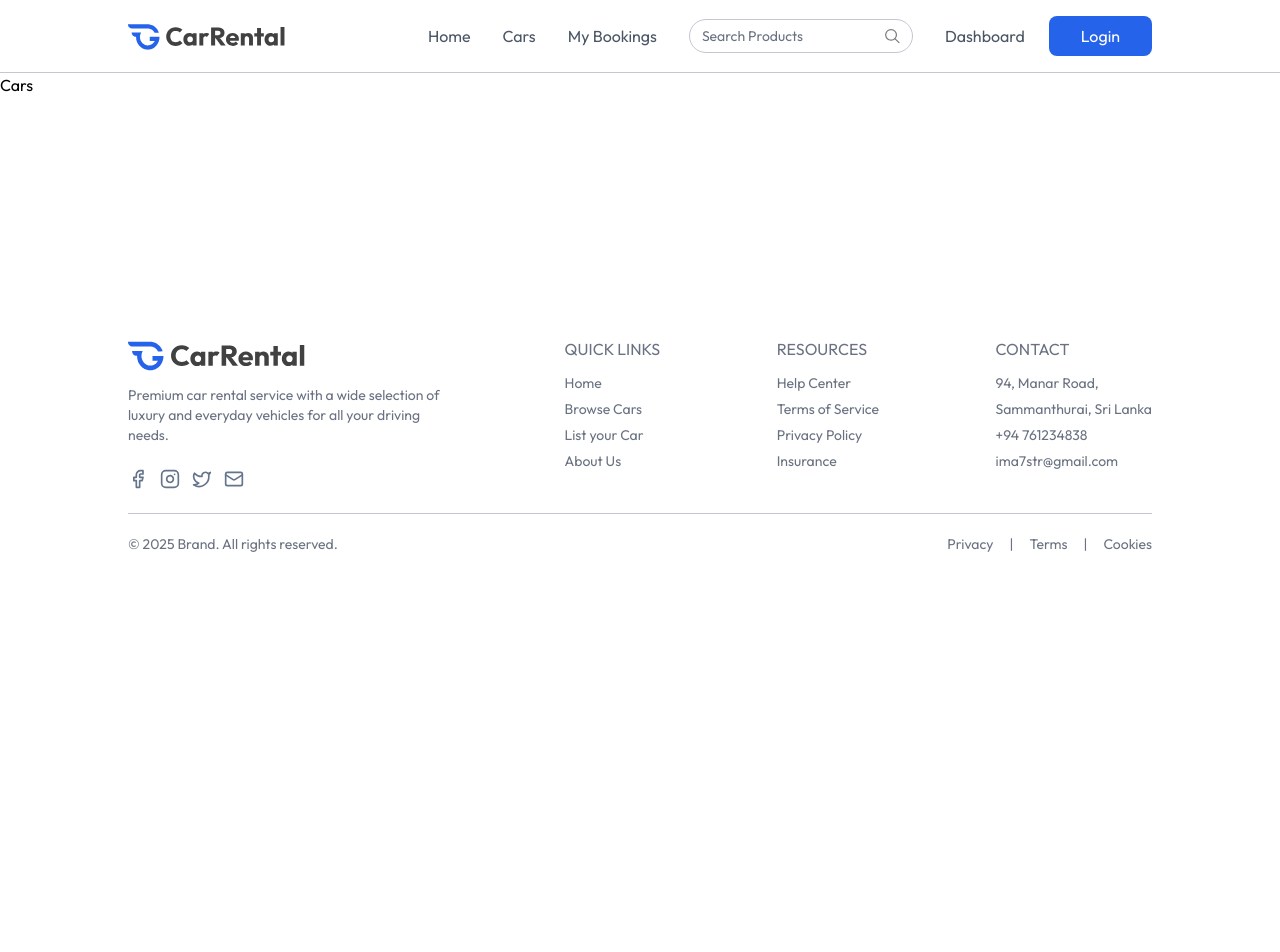
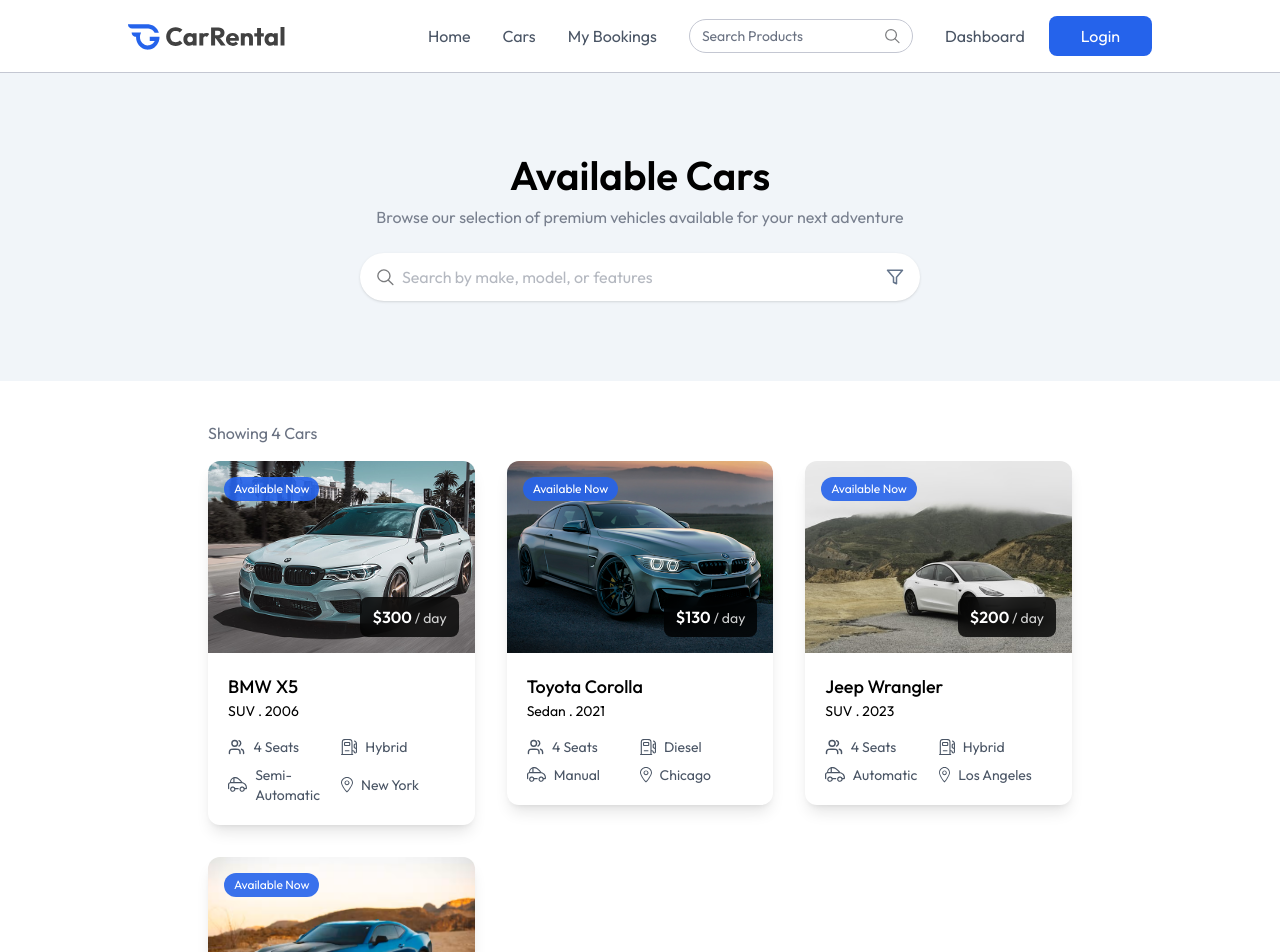
Before and after one commit to Mohamed-Aseem/car-rental-react, a React (Vite) app in the folder client/: page /cars in a window 1280 px wide. Shown: the top 952 px of the page. Before the commit the page ends 800 px from the top, so only its background shows below. Built offline with nearby package versions, Linux system fonts and the light colour scheme.

Commit message:
Create Cars page

```diff
--- a/client/src/pages/Cars.jsx
+++ b/client/src/pages/Cars.jsx
@@ -1,8 +1,37 @@
-import React from 'react'
+import React, { useState } from 'react'
+import Title from '../components/Title'
+import { assets, dummyCarData } from '../assets/assets'
+import CarCard from '../components/CarCard'
 
 const Cars = () => {
+
+  const [input, setInput] = useState("")
+
   return (
-    <div>Cars</div>
+    <div className=''>
+      <div className='flex flex-col items-center py-20 bg-light max-md:px-4'>
+        <Title title={'Available Cars'} subTitle={'Browse our selection of premium vehicles available for your next adventure'} />
+
+        <div className='flex items-center bg-white px-4 mt-6 max-w-140 w-full h-12 rounded-full shadow'>
+          <img src={assets.search_icon} alt="Search Icon" className='w-4.5 h-4.5 mr-2' />
+          <input onChange={(e) => setInput(e.target.value)} value={input} type="text" placeholder='Search by make, model, or features' className='w-full h-full outline-none text-gray-500' />
+
+          <img src={assets.filter_icon} alt="Search Icon" className='w-4.5 h-4.5 ml-2' />
+        </div>
+      </div>
+
+      <div className='px-6 md:px-16 lg:px-24 xl:px-32 mt-10'>
+        <p className='text-gray-500 xl:px-20 max-w-7xl mx-auto'>Showing {dummyCarData.length} Cars</p>
+
+        <div className='grid grid-cols-1 sm:grid-cols-2 lg:grid-cols-3 gap-8 mt-4 xl:px-20 max-w-7xl mx-auto'>
+          {dummyCarData.map((car, index) => (
+            <div key={index}>
+              <CarCard car={car} />
+            </div>
+          ))}
+        </div>
+      </div>
+    </div>
   )
 }
 
```
